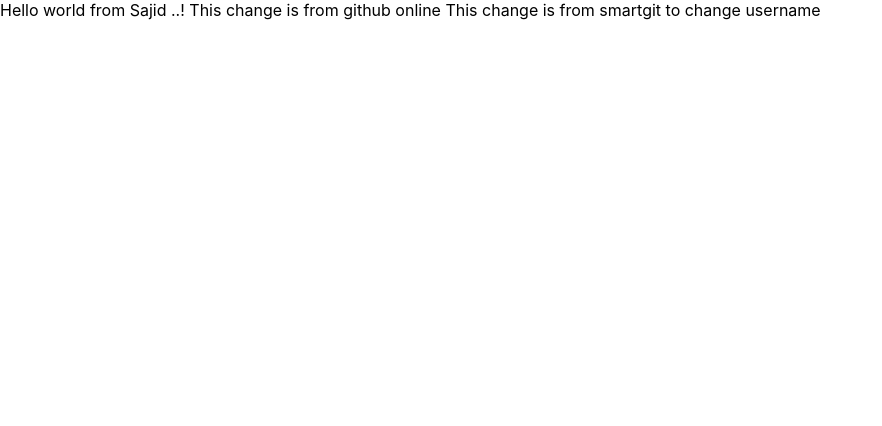
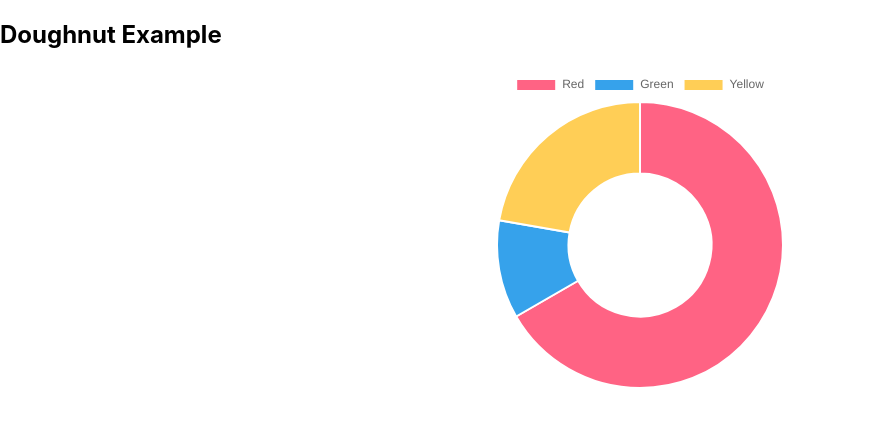
Before and after one commit to sajid-munawar/charts-demo, a React (Create React App) app: page / in a window 1280 px wide. Shown: the top 426 px of the page, without its empty margins (0-882 px from the left). Built offline with nearby package versions, Linux system fonts and the light colour scheme.

Commit message:
Create a donut chart

```diff
--- a/src/App.js
+++ b/src/App.js
@@ -1,12 +1,11 @@
 
 import './App.css';
+import DonutChart from './donutChart';
 
 function App() {
   return (
     <div >
-      Hello world from Sajid ..!
-    This change is from github online
-    This change is from smartgit to change username
+      <DonutChart/>
     </div>
   );
 }
--- /dev/null
+++ b/src/donutChart.js
@@ -0,0 +1,35 @@
+import React from 'react';
+import {Doughnut} from 'react-chartjs-2';
+
+const data = {
+	labels: [
+		'Red',
+		'Green',
+		'Yellow'
+	],
+	datasets: [{
+		data: [300, 50, 100],
+		backgroundColor: [
+		'#FF6384',
+		'#36A2EB',
+		'#FFCE56'
+		],
+		hoverBackgroundColor: [
+		'#FF6384',
+		'#36A2EB',
+		'#FFCE56'
+		]
+	}]
+};
+
+function DonutChart(){
+    // React.createClass
+
+    return (
+      <div>
+        <h2>Doughnut Example</h2>
+        <Doughnut data={data} width={599} />
+      </div>
+    );
+}
+ export default DonutChart;
```
